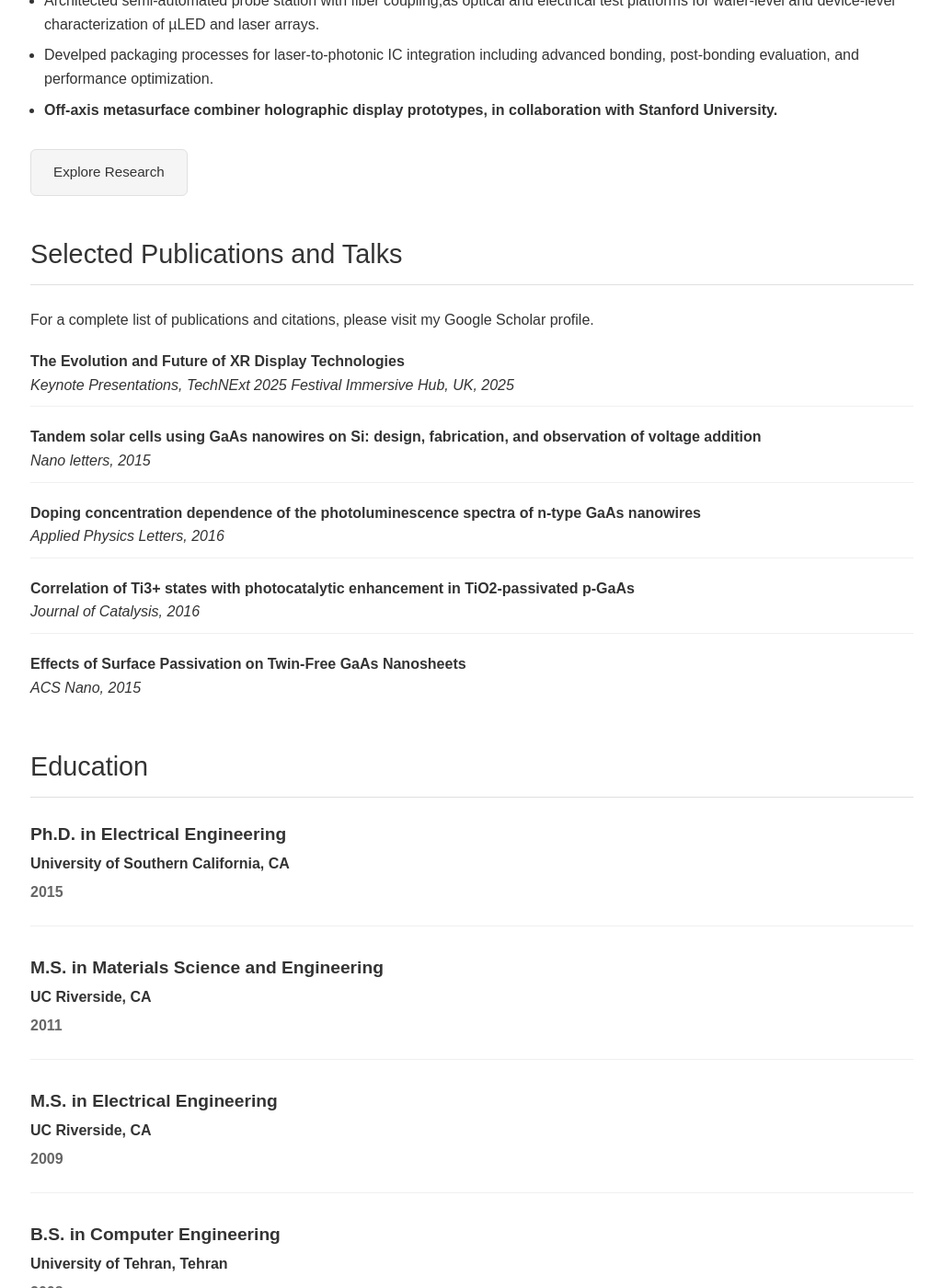
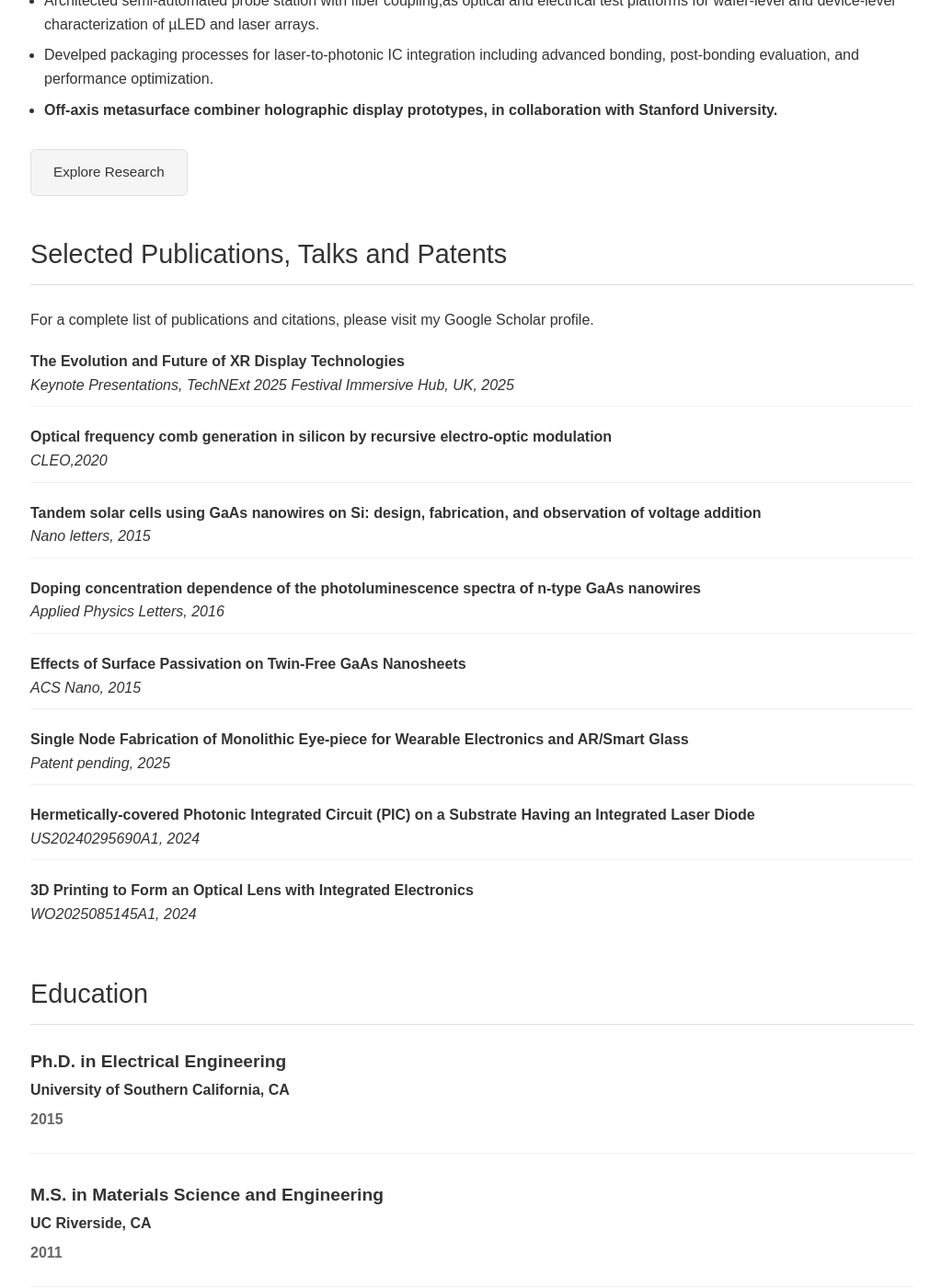
Before and after one commit to shermin-ara/SherminArab.github.io, a Jekyll site: the page built from index.md, in a window 1280 px wide and 1400 px high, scrolled down 1500 px. Shown: the whole window at 92% size, without its empty margins (127-1151 px from the left). Built offline with Jekyll 4.4.1, drawn with Linux system fonts in a browser that asks for light colours.

Commit message:
Update index.md

```diff
--- a/index.md
+++ b/index.md
@@ -118,12 +118,17 @@ title: Shermin Arab
 </div>
 
 <div class="content-section">
-    <h2>Selected Publications and Talks</h2>
+    <h2>Selected Publications, Talks and Patents</h2>
     <p style="margin-bottom: 20px;">For a complete list of publications and citations, please visit my <a href="https://scholar.google.com/citations?user=eQia-IIAAAAJ&hl=en" target="_blank">Google Scholar profile</a>.</p>
 
     <div class="publication-item">
         <strong>The Evolution and Future of XR Display Technologies</strong><br>
         <em>Keynote Presentations, TechNExt 2025 Festival Immersive Hub, UK, 2025</em>
+    </div>
+
+    <div class="publication-item">
+        <strong>Optical frequency comb generation in silicon by recursive electro-optic modulation</strong><br>
+        <em> CLEO,2020</em>
     </div>
 
     <div class="publication-item">
@@ -137,13 +142,21 @@ title: Shermin Arab
     </div>
 
     <div class="publication-item">
-        <strong>Correlation of Ti3+ states with photocatalytic enhancement in TiO2-passivated p-GaAs</strong><br>
-        <em>Journal of Catalysis, 2016</em>
+        <strong>Effects of Surface Passivation on Twin-Free GaAs Nanosheets</strong><br>
+        <em>ACS Nano, 2015</em>
     </div>
 
+      <div class="publication-item">
+        <strong>Single Node Fabrication of Monolithic Eye-piece for Wearable Electronics and AR/Smart Glass</strong><br>
+        <em> Patent pending, 2025</em>
+    </div>
     <div class="publication-item">
-        <strong>Effects of Surface Passivation on Twin-Free GaAs Nanosheets</strong><br>
-        <em>ACS Nano, 2015</em>
+        <strong>Hermetically-covered Photonic Integrated Circuit (PIC) on a Substrate Having an Integrated Laser Diode</strong><br>
+        <em> US20240295690A1, 2024</em>
+    </div>
+     <div class="publication-item">
+        <strong>3D Printing to Form an Optical Lens with Integrated Electronics</strong><br>
+        <em> WO2025085145A1, 2024</em>
     </div>
 </div>
 
```
